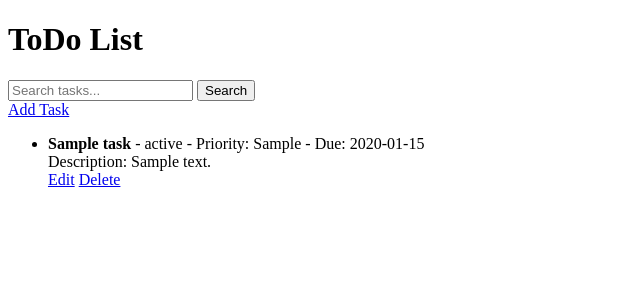
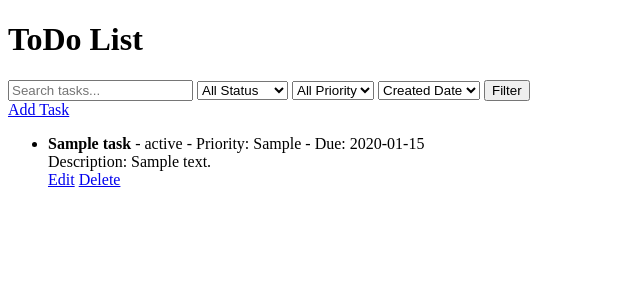
Before and after one commit to AliRamzi-Nv23126/Major-Minor-Updates, a Flask app: page / in a window 1280 px wide. Shown: the top 300 px of the page, without its empty margins (0-640 px from the left). Run offline with Flask 3, Linux system fonts and the light colour scheme; tables that the repository leaves empty hold one stand-in row (values such as "Sample post").

Commit message:
Add filters and sorting: filter by status and priority, sort by created date, due date, priority

```diff
--- a/app.py
+++ b/app.py
@@ -31,13 +31,34 @@ class TaskForm(FlaskForm):
 @app.route('/')
 def index():
     q = request.args.get('q', '')
+    status_filter = request.args.get('status', '')
+    priority_filter = request.args.get('priority', '')
+    sort_by = request.args.get('sort', 'created_at')
+
+    query = Task.query
     if q:
-        tasks = Task.query.filter(
+        query = query.filter(
             (Task.title.contains(q)) | (Task.description.contains(q))
-        ).all()
+        )
+    if status_filter:
+        query = query.filter(Task.status == status_filter)
+    if priority_filter:
+        query = query.filter(Task.priority == priority_filter)
+
+    if sort_by == 'due_date':
+        query = query.order_by(Task.due_date)
+    elif sort_by == 'priority':
+        # Simple sort: high > medium > low
+        query = query.order_by(db.case(
+            (Task.priority == 'high', 1),
+            (Task.priority == 'medium', 2),
+            (Task.priority == 'low', 3)
+        ))
     else:
-        tasks = Task.query.all()
-    return render_template('index.html', tasks=tasks, q=q)
+        query = query.order_by(Task.created_at.desc())
+
+    tasks = query.all()
+    return render_template('index.html', tasks=tasks, q=q, status_filter=status_filter, priority_filter=priority_filter, sort_by=sort_by)
 
 @app.route('/add', methods=['GET', 'POST'])
 def add():
--- a/templates/index.html
+++ b/templates/index.html
@@ -8,7 +8,24 @@
     <h1>ToDo List</h1>
     <form method="GET">
         <input type="text" name="q" value="{{ q }}" placeholder="Search tasks...">
-        <input type="submit" value="Search">
+        <select name="status">
+            <option value="">All Status</option>
+            <option value="pending" {% if status_filter == 'pending' %}selected{% endif %}>Pending</option>
+            <option value="in_progress" {% if status_filter == 'in_progress' %}selected{% endif %}>In Progress</option>
+            <option value="done" {% if status_filter == 'done' %}selected{% endif %}>Done</option>
+        </select>
+        <select name="priority">
+            <option value="">All Priority</option>
+            <option value="low" {% if priority_filter == 'low' %}selected{% endif %}>Low</option>
+            <option value="medium" {% if priority_filter == 'medium' %}selected{% endif %}>Medium</option>
+            <option value="high" {% if priority_filter == 'high' %}selected{% endif %}>High</option>
+        </select>
+        <select name="sort">
+            <option value="created_at" {% if sort_by == 'created_at' %}selected{% endif %}>Created Date</option>
+            <option value="due_date" {% if sort_by == 'due_date' %}selected{% endif %}>Due Date</option>
+            <option value="priority" {% if sort_by == 'priority' %}selected{% endif %}>Priority</option>
+        </select>
+        <input type="submit" value="Filter">
     </form>
     <a href="{{ url_for('add') }}">Add Task</a>
     <ul>
```
